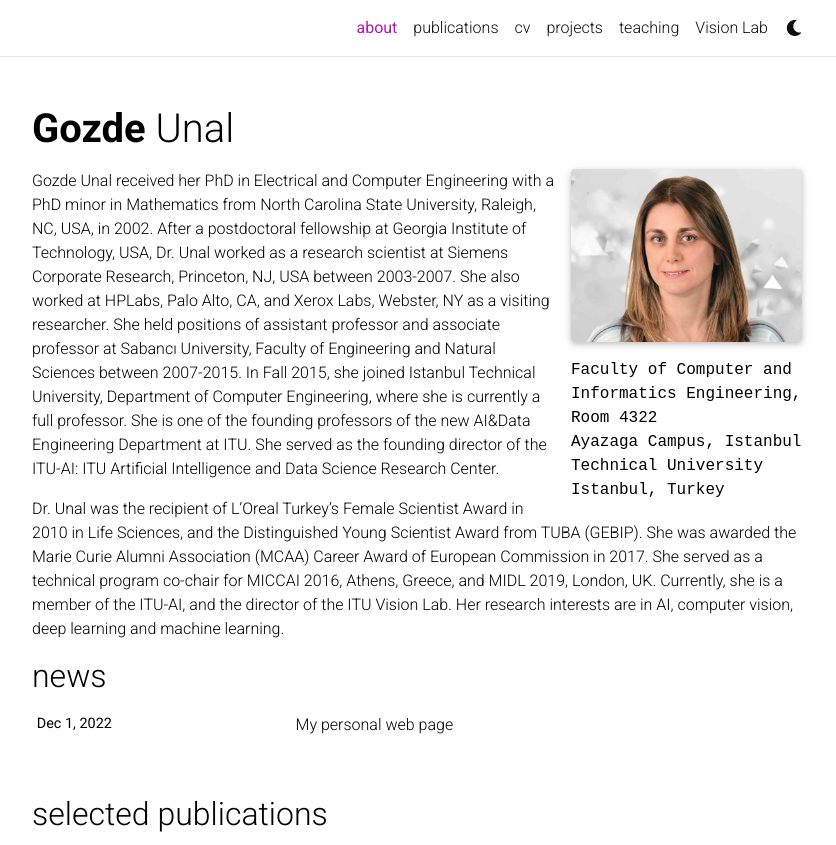
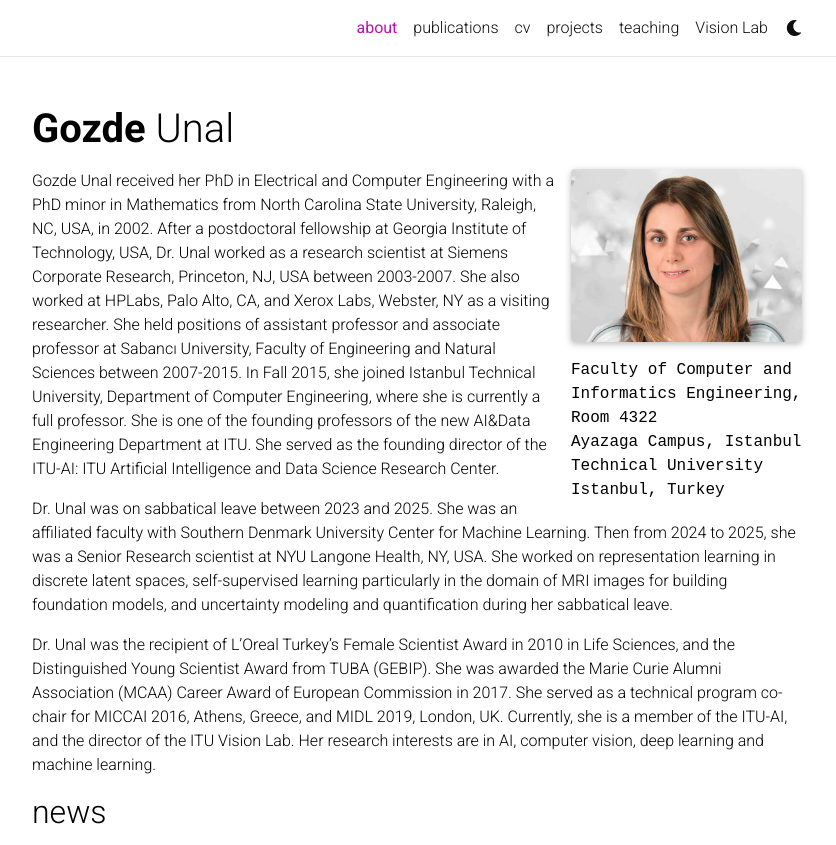
Before and after one commit to gozde-unal/gozde-unal.github.io, a Jekyll site: the page built from _pages/about.md, in a window 1280 px wide and 1332 px high, cut to the strip 0-845 px from the top of the window. Shown: the whole strip, without its empty margins (223-1059 px from the left). Built offline with Jekyll 4.4.1, drawn with Linux system fonts in a browser that asks for light colours; full-size pictures stand in for the smaller copies a plugin makes; comment, search, counter and statistics services are not loaded; a style sheet for code colours, icons or effects is not loaded.

Commit message:
Update about.md

```diff
--- a/_pages/about.md
+++ b/_pages/about.md
@@ -20,4 +20,6 @@ social: true  # includes social icons at the bottom of the page
 
 Gozde Unal received her PhD in Electrical and Computer Engineering with a PhD minor in Mathematics from North Carolina State University, Raleigh, NC, USA, in 2002. After a postdoctoral fellowship at Georgia Institute of Technology, USA, Dr. Unal worked as a research scientist at Siemens Corporate Research, Princeton, NJ, USA between 2003-2007. She also worked at HPLabs, Palo Alto, CA, and Xerox Labs, Webster, NY as a visiting researcher.  She held positions of assistant professor and associate professor at Sabancı University, Faculty of Engineering and Natural Sciences between 2007-2015.   In Fall 2015, she joined Istanbul Technical University, Department of Computer Engineering, where she is currently a full professor. She is one of the founding professors of the new AI&Data Engineering Department at ITU. She served as the founding director of the ITU-AI: ITU Artificial Intelligence and Data Science Research Center.
 
+Dr. Unal was on sabbatical leave between 2023 and 2025. She was an affiliated faculty with Southern Denmark University Center for Machine Learning. Then from 2024 to 2025, she was a Senior Research scientist at NYU Langone Health, NY, USA. She worked on representation learning in discrete latent spaces, self-supervised learning particularly in the domain of MRI images for building foundation models, and uncertainty modeling and quantification during her sabbatical leave.
+
 Dr. Unal was the recipient of L’Oreal Turkey’s Female Scientist Award in 2010 in Life Sciences, and the Distinguished Young Scientist Award from TUBA (GEBIP). She was awarded the Marie Curie Alumni Association (MCAA) Career Award of European Commission in 2017.  She served as a technical program co-chair for MICCAI 2016, Athens, Greece, and MIDL 2019, London, UK.  Currently, she is a member of the ITU-AI, and the director of the ITU Vision Lab. Her research interests are in AI, computer vision, deep learning and machine learning.
```
